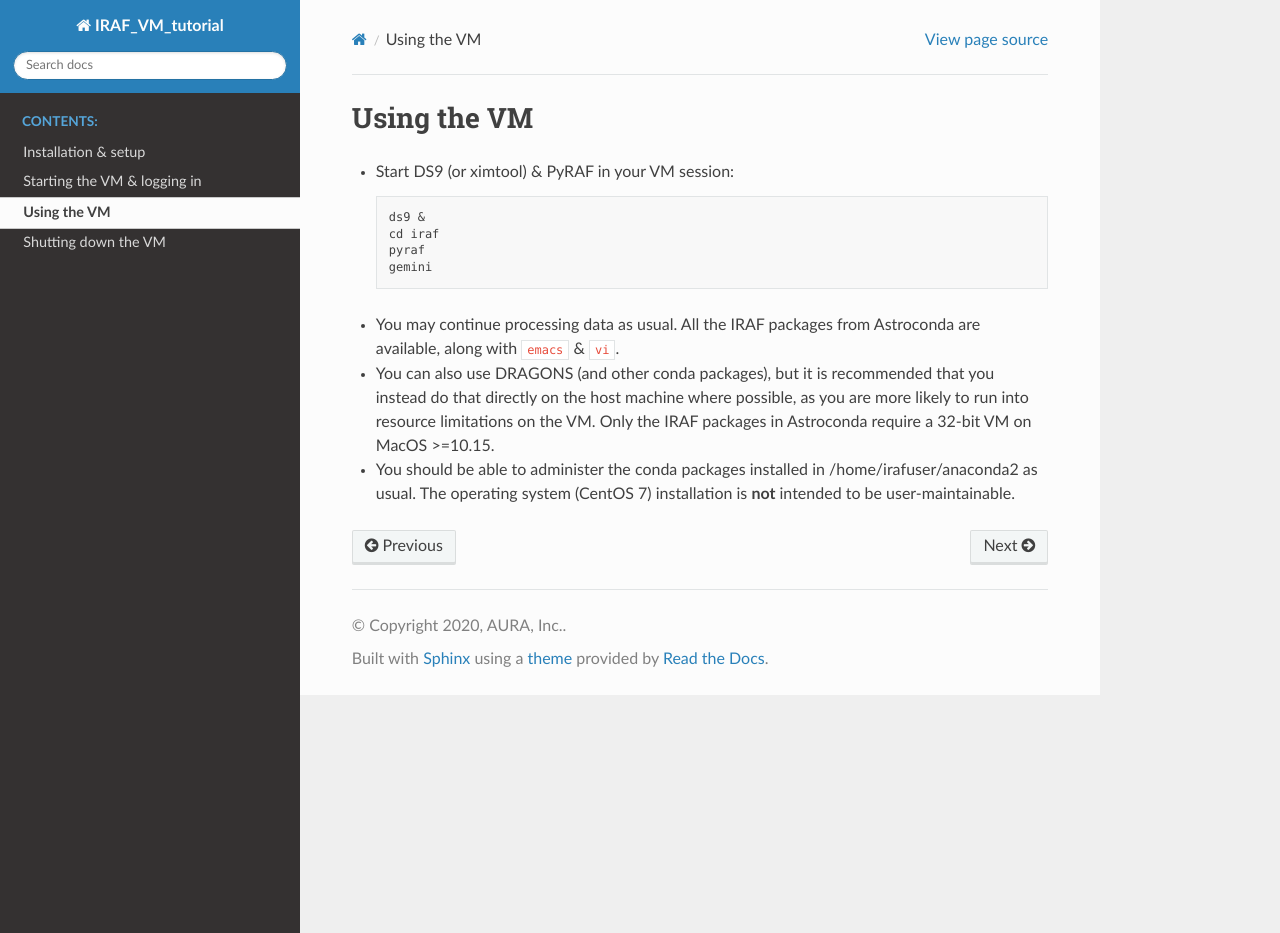
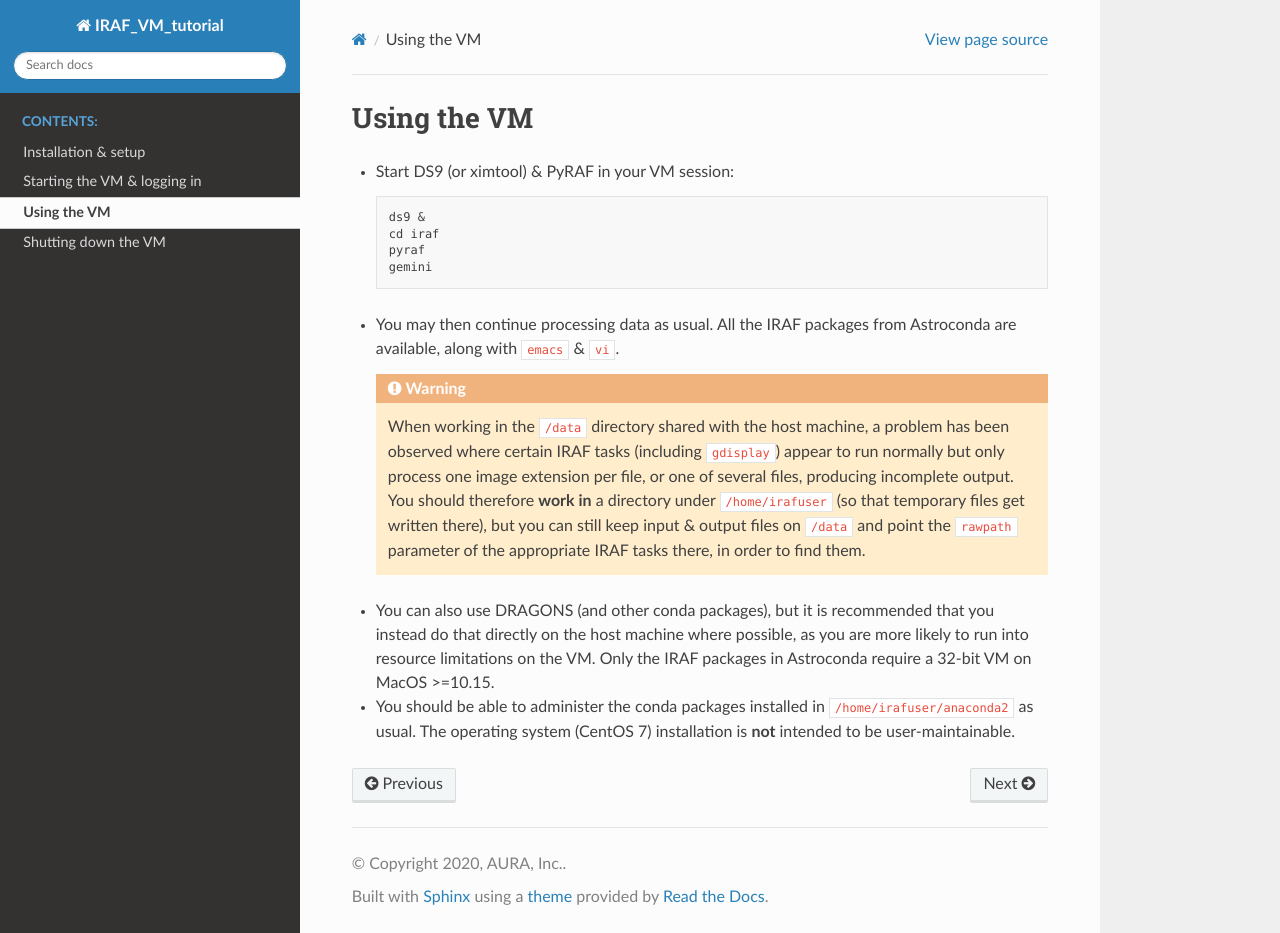
Before and after one commit to GeminiDRSoftware/IRAF_VM_tutorial, a Sphinx documentation site: the page built from source/usage.rst, in a window 1280 px wide and 933 px high. Built offline with Sphinx 7.4.7 and the Read the Docs theme 2.0.0, drawn with Linux system fonts in a browser that asks for light colours.

Commit message:
Add a note about working in /home/irafuser rather than /data. Minor formatting & wording.

```diff
--- a/source/usage.rst
+++ b/source/usage.rst
@@ -12,8 +12,19 @@ Using the VM
      pyraf
      gemini
 
-* You may continue processing data as usual. All the IRAF packages from
+* You may then continue processing data as usual. All the IRAF packages from
   Astroconda are available, along with ``emacs`` & ``vi``.
+
+  .. warning::
+
+     When working in the ``/data`` directory shared with the host machine, a
+     problem has been observed where certain IRAF tasks (including
+     ``gdisplay``) appear to run normally but only process one image extension
+     per file, or one of several files, producing incomplete output. You should
+     therefore **work in** a directory under ``/home/irafuser`` (so that
+     temporary files get written there), but you can still keep input & output
+     files on ``/data`` and point the ``rawpath`` parameter of the appropriate
+     IRAF tasks there, in order to find them.
 
 * You can also use DRAGONS (and other conda packages), but it is recommended
   that you instead do that directly on the host machine where possible, as you
@@ -21,5 +32,5 @@ Using the VM
   packages in Astroconda require a 32-bit VM on MacOS >=10.15.
 
 * You should be able to administer the conda packages installed in
-  /home/irafuser/anaconda2 as usual. The operating system (CentOS 7)
+  ``/home/irafuser/anaconda2`` as usual. The operating system (CentOS 7)
   installation is **not** intended to be user-maintainable.
```
